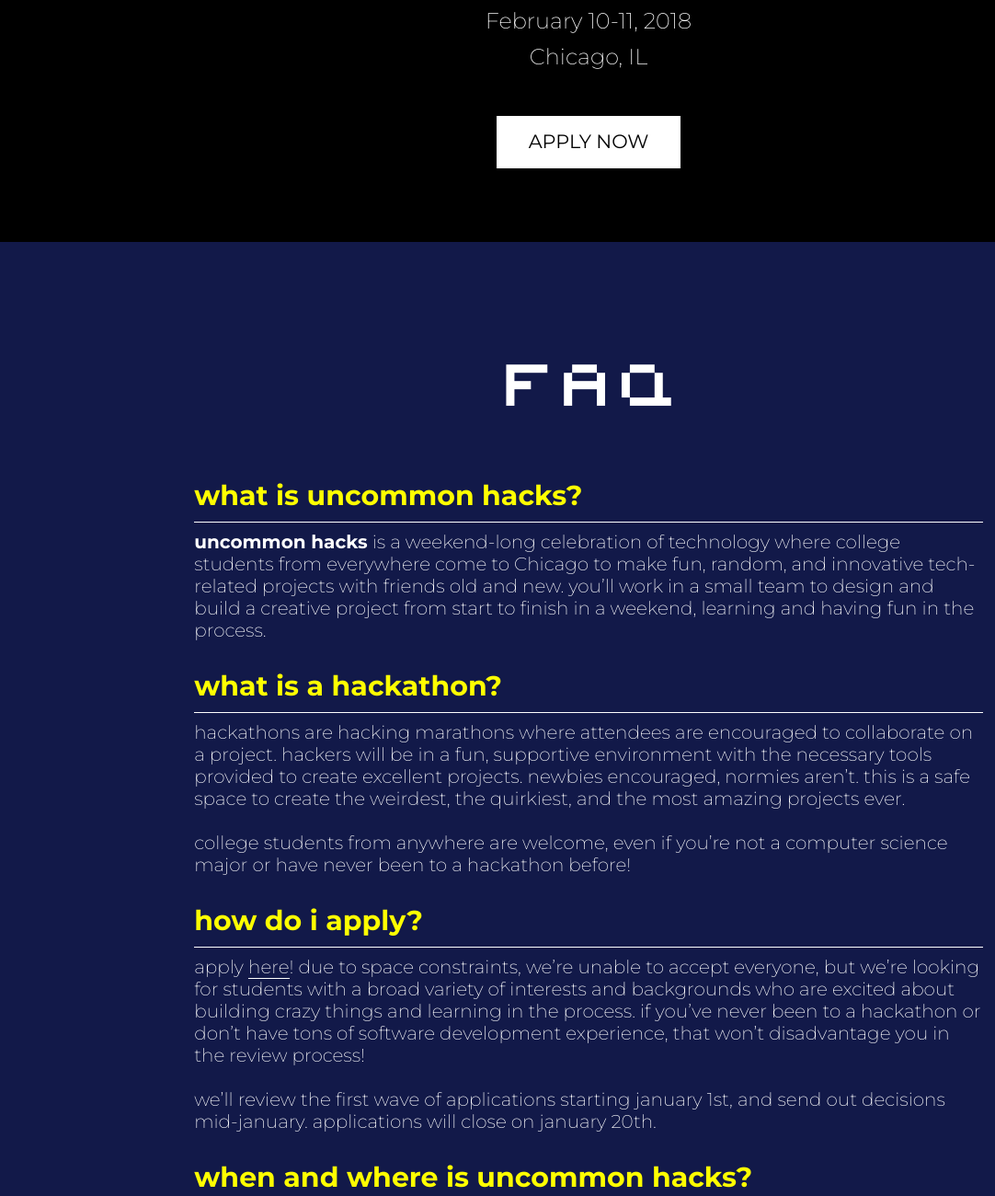
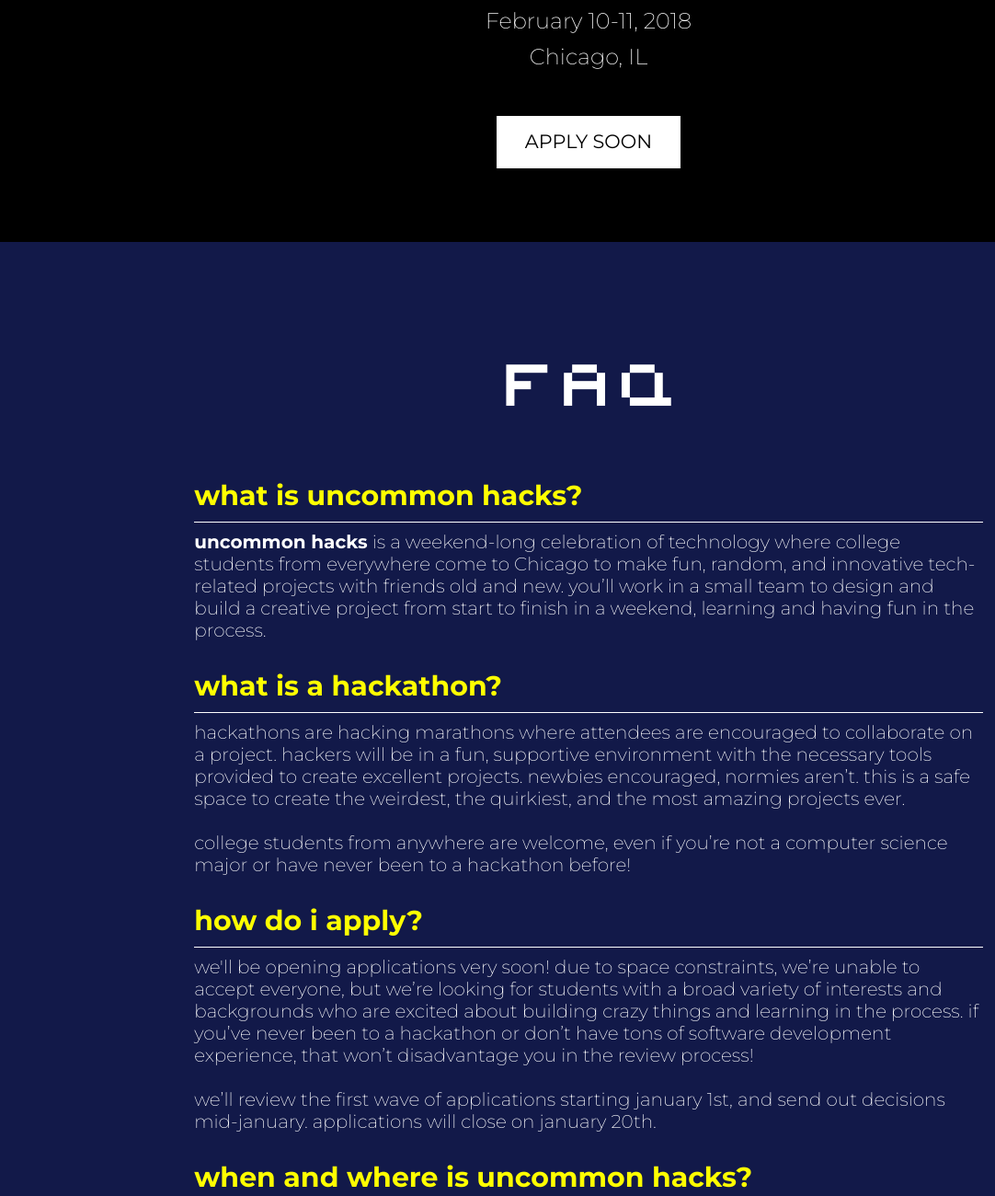
Before and after one commit to uncommonhacks/pac-a-snek-pong, a plain HTML site: page index.html in a window 1280 px wide. Shown: the part 540-1840 px from the top of the page at 92% size, 0-1082 px from the left. Drawn offline with Linux system fonts and the light colour scheme.

Commit message:
update apply links

```diff
--- a/index.html
+++ b/index.html
@@ -20,7 +20,7 @@
                     <img class="logo" src="img/logo.svg"/>
                     <span class="date">February 10-11, 2018</span>
                     <span class="location">Chicago, IL</span>
-                    <a class="register" target="_blank" href="https://registration.uncommonhacks.com/">Apply now</a>
+                    <a class="register" target="_blank">Apply soon</a>
                 </div>
             </div>
             <div class="pong-game">
@@ -49,7 +49,7 @@
                     <span class="answer">hackathons are hacking marathons where attendees are encouraged to collaborate on a project. hackers will be in a fun, supportive environment with the necessary tools provided to create excellent projects. newbies encouraged, normies aren’t. this is a safe space to create the weirdest, the quirkiest, and the most amazing projects ever.<br/><br/>
                     college students from anywhere are welcome, even if you’re not a computer science major or have never been to a hackathon before!</span>
                     <span class="question">how do i apply?</span>
-                    <span class="answer">apply <a class="email-link" href="https://registration.uncommonhacks.com" target="_blank">here</a>! due to space constraints, we’re unable to accept everyone, but we’re looking for students with a broad variety of interests and backgrounds who are excited about building crazy things and learning in the process. if you’ve never been to a hackathon or don’t have tons of software development experience, that won’t disadvantage you in the review process!<br/><br/>
+                    <span class="answer">we'll be opening applications very soon! due to space constraints, we’re unable to accept everyone, but we’re looking for students with a broad variety of interests and backgrounds who are excited about building crazy things and learning in the process. if you’ve never been to a hackathon or don’t have tons of software development experience, that won’t disadvantage you in the review process!<br/><br/>
                     we’ll review the first wave of applications starting january 1st, and send out decisions mid-january. applications will close on january 20th.</span>
                     <span class="question">when and where is uncommon hacks?</span>
                     <span class="answer">february 10 - 11, 2018 at the Polsky Exchange, 1452 E 53rd St, 2nd Floor, Chicago, IL, 60615.</span>
```
